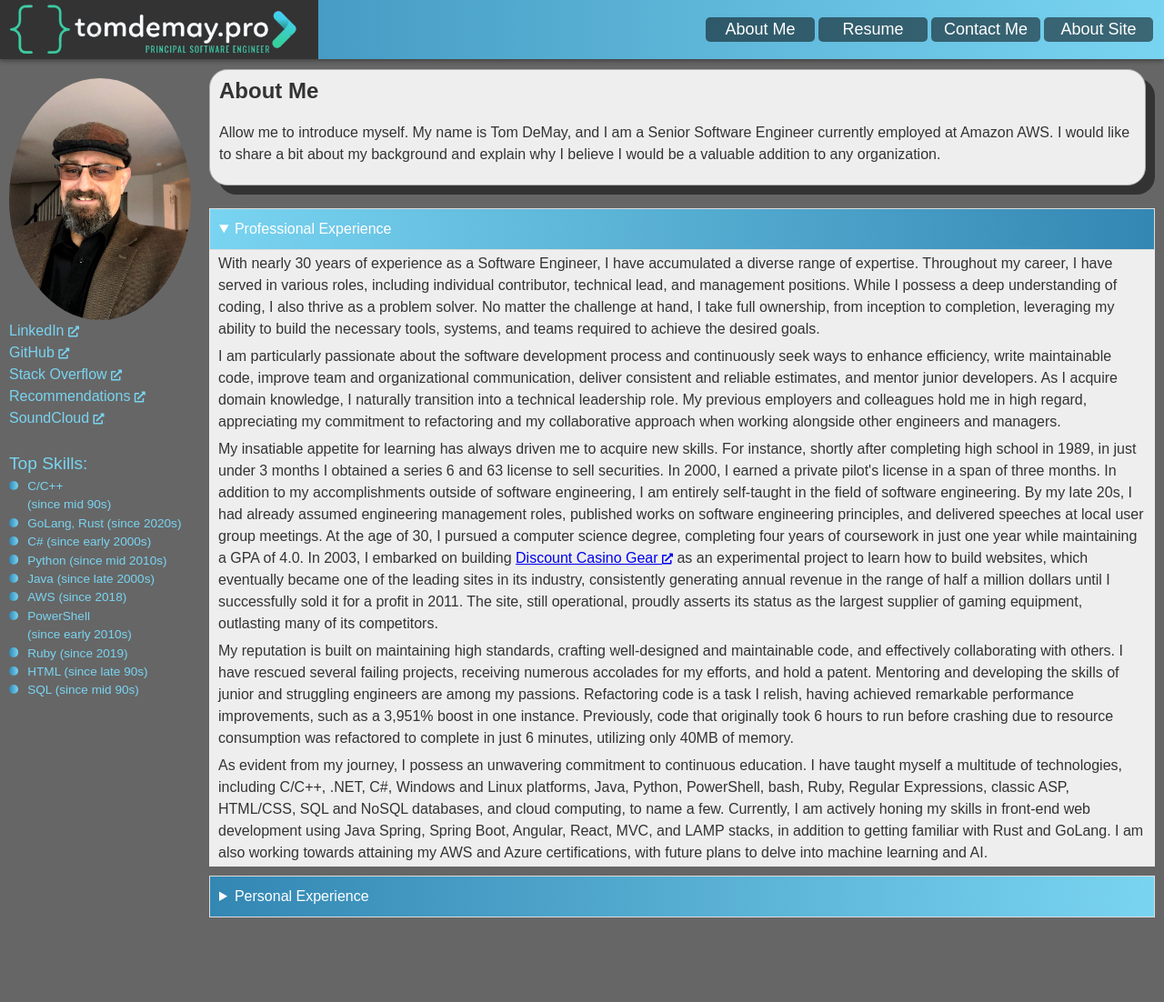
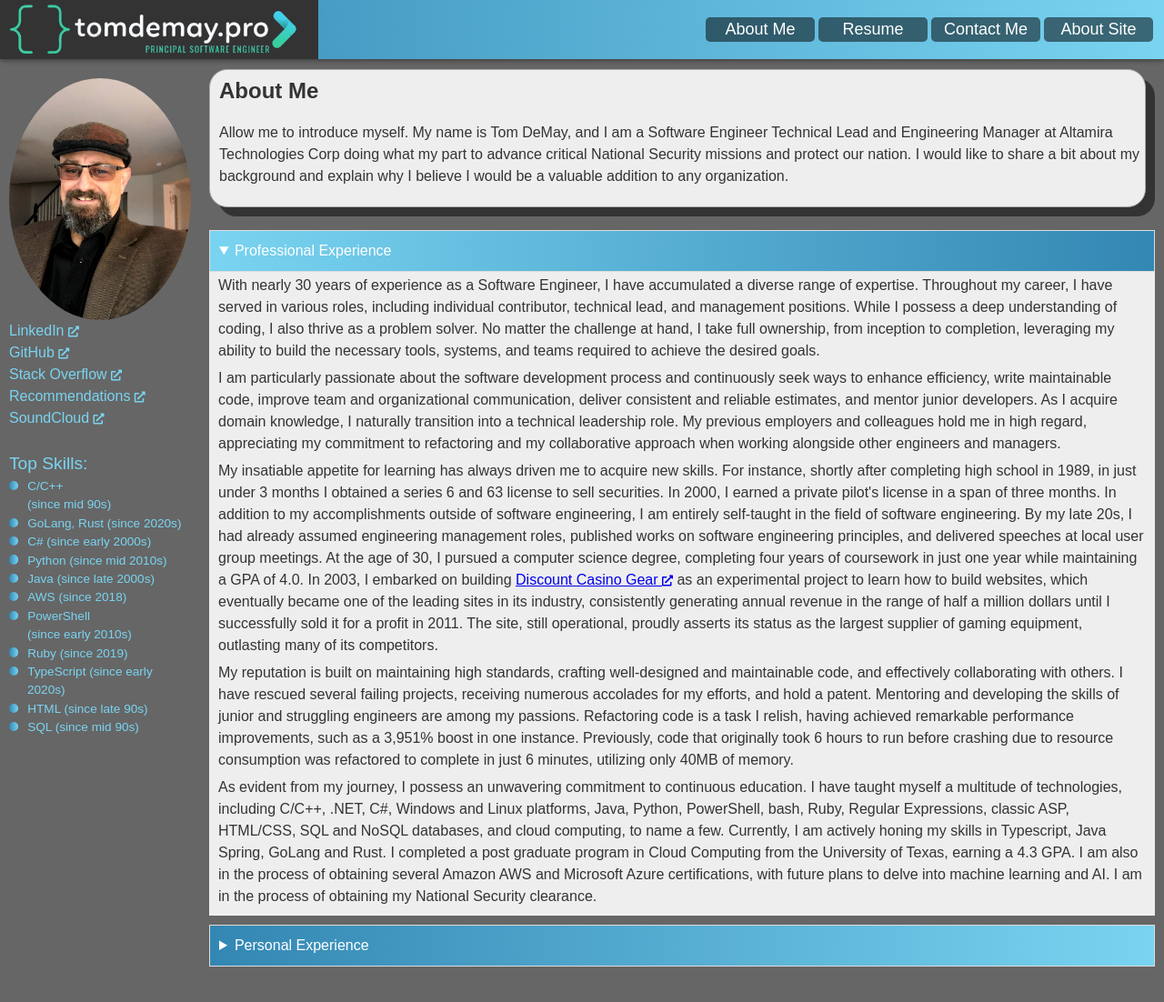
Before and after one commit to tomdemay/tomdemaypro, a Jekyll site: the page built from index.html, in a window 1280 px wide. Shown: the top 1102 px of the page at 91% size. Built offline with Jekyll 4.4.1, drawn with Linux system fonts in a browser that asks for light colours.

Commit message:
setup a dev container to manage the site and updated my about me page

```diff
--- a/_includes/aboutme/headline.html
+++ b/_includes/aboutme/headline.html
@@ -1,6 +1,8 @@
 <div id="aboutme" class="shadowbox">
     <h1>About Me</h1>
-    <p> Allow me to introduce myself. My name is Tom DeMay, and I am a Senior Software Engineer
-        currently employed at Amazon AWS. I would like to share a bit about my background and
-        explain why I believe I would be a valuable addition to any organization. </p>
+    <p> Allow me to introduce myself. My name is Tom DeMay, and I am a Software Engineer Technical Lead and Engineering
+        Manager at Altamira Technologies Corp doing what my part to advance critical National Security missions and
+        protect our nation. I would like to share a bit about my background and explain why I believe I would be a
+        valuable addition to any
+        organization. </p>
 </div>
--- a/_includes/aboutme/professionalexperience.html
+++ b/_includes/aboutme/professionalexperience.html
@@ -42,8 +42,9 @@
         I have taught myself a multitude of technologies, including C/C++, .NET, C#, Windows and
         Linux platforms, Java, Python, PowerShell, bash, Ruby, Regular Expressions, classic ASP,
         HTML/CSS, SQL and NoSQL databases, and cloud computing, to name a few. Currently, I am
-        actively honing my skills in front-end web development using Java Spring, Spring Boot,
-        Angular, React, MVC, and LAMP stacks, in addition to getting familiar with Rust and
-        GoLang. I am also working towards attaining my AWS and
-        Azure certifications, with future plans to delve into machine learning and AI. </p>
+        actively honing my skills in Typescript, Java Spring, GoLang and Rust. I completed a post graduate program in
+        Cloud Computing from the University of Texas, earning a 4.3 GPA. I am also in the process of obtaining several
+        Amazon AWS and Microsoft Azure certifications, with future plans to delve into machine learning and AI. I am in
+        the process of obtaining my National Security clearance.</p>
+    </p>
 </details>
--- a/_includes/sitelayout/leftpane.html
+++ b/_includes/sitelayout/leftpane.html
@@ -23,6 +23,7 @@
             <li><a href="#professionalskills">AWS (since 2018)</a></li>
             <li><a href="#professionalskills">PowerShell<br>(since early 2010s)</a></li>
             <li><a href="#professionalskills">Ruby (since 2019)</a></li>
+            <li><a href="#professionalskills">TypeScript (since early 2020s)</a></li>
             <li><a href="#professionalskills">HTML (since late 90s)</a></li>
             <li><a href="#professionalskills">SQL (since mid 90s)</a></li>
         </ul>
```
Also changed, not shown: _includes/resume/professionalskills.html (+3 -4 lines), .devcontainer/devcontainer.json (added), .github/dependabot.yml (added), 1 other file.
